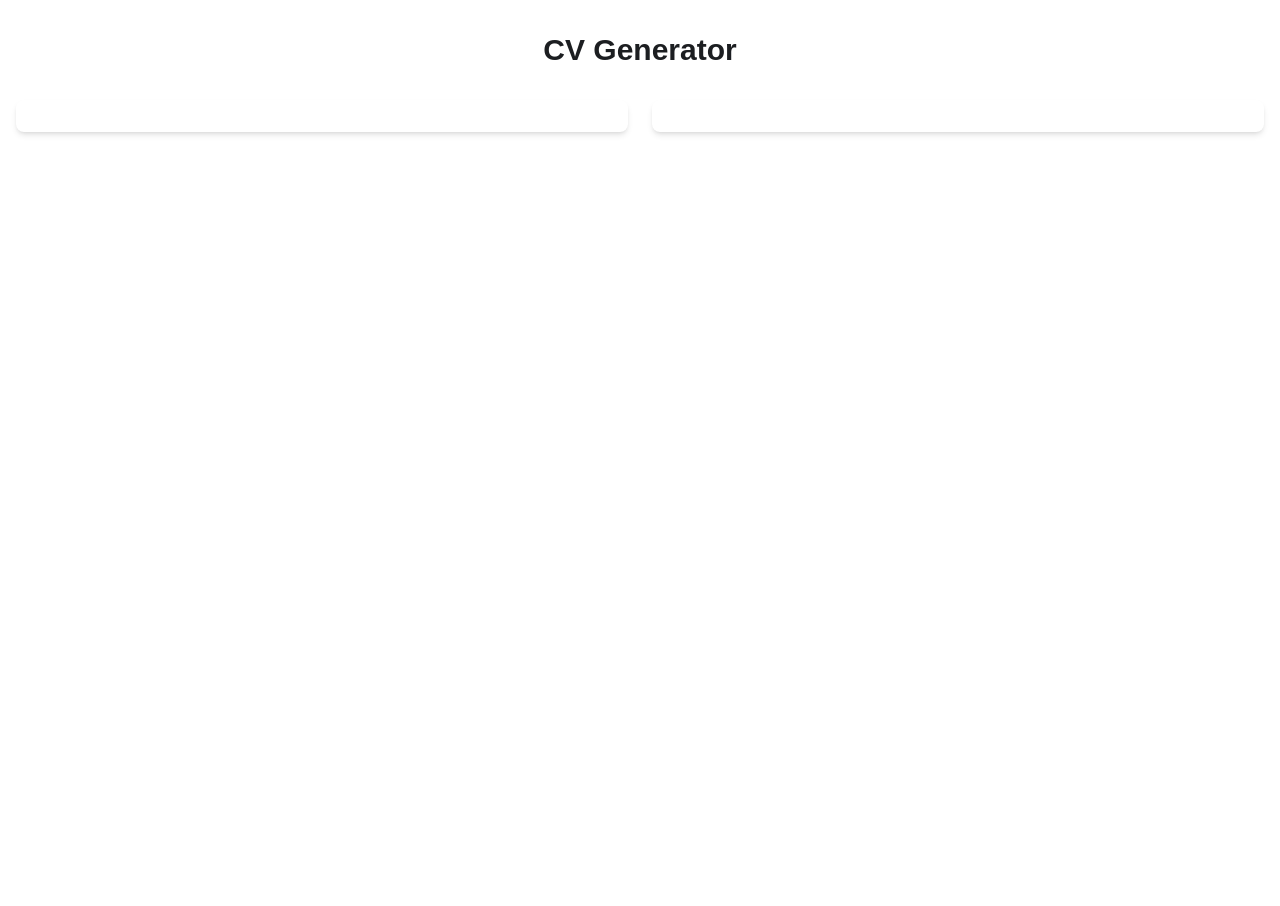
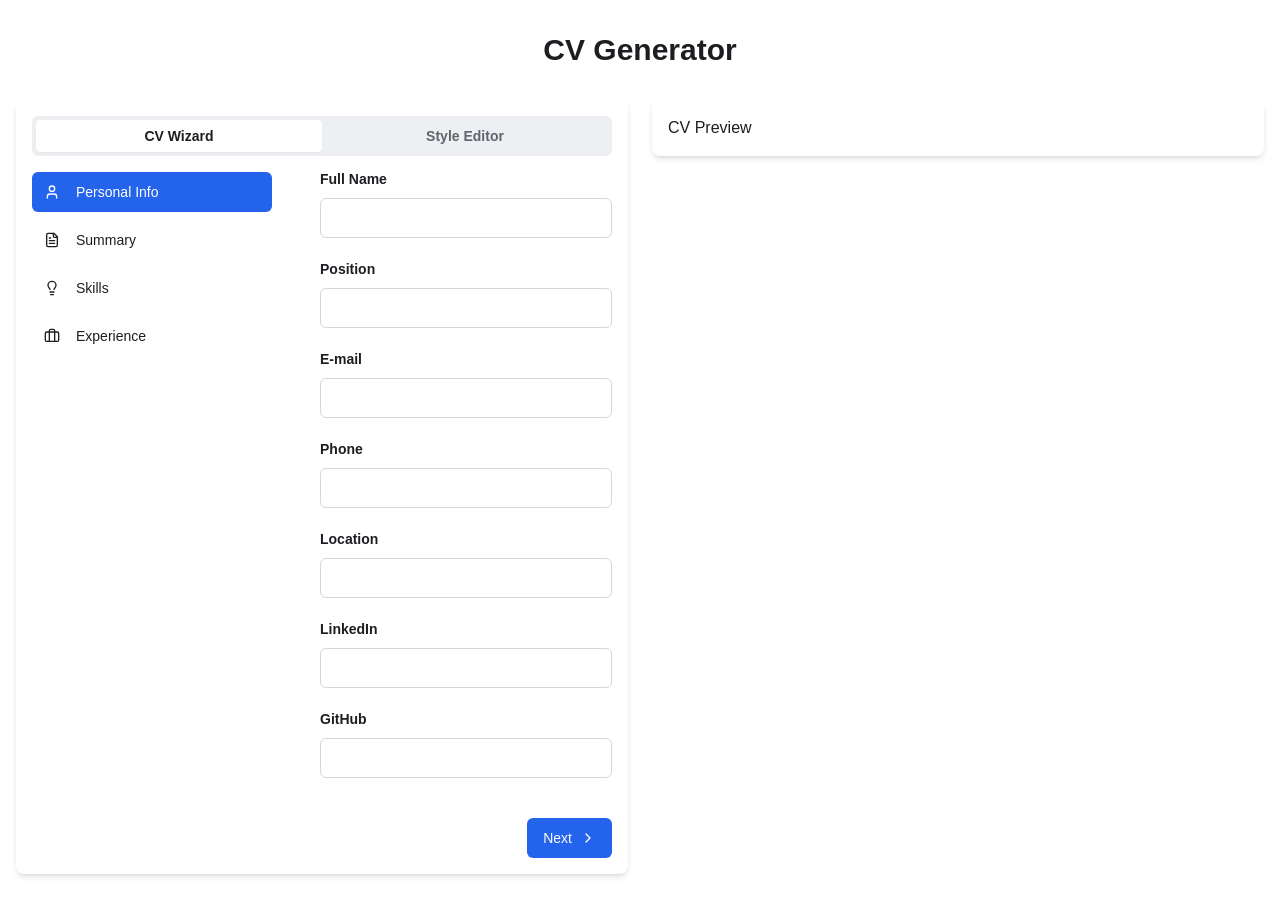
Before and after one commit to JiMare/CV-generator, a React app: page /wizard/personal in a window 1280 px wide. Before the commit the page ends 800 px from the top, so only its background shows below. Built offline with nearby package versions, Linux system fonts and the light colour scheme; the HTML template or start-up script is replaced by a standard one.

Commit message:
fix router

```diff
--- a/src/App.tsx
+++ b/src/App.tsx
@@ -1,36 +1,9 @@
-import { FormProvider, useForm } from 'react-hook-form';
-import { Layout } from './components/Layout';
-import { CvForm } from './modules/form/CvForm';
-import { CvPreview } from './modules/output/CvPreview';
+import { RouterProvider, createRouter } from '@tanstack/react-router';
+import { routeTree } from '@/routeTree.gen.ts';
 
 const App = () => {
-  const methods = useForm({
-    defaultValues: {
-      fullName: '',
-      position: '',
-      email: '',
-      phone: '',
-      location: '',
-      linkedin: '',
-      github: '',
-      summary: '',
-      skillsHeading: "Skills",
-      skills: [],
-      skillsHidden: false,
-      experienceHeading: "Experience",
-      experience: [],
-      experienceHidden: false,
-    },
-  });
-
-  return (
-    <FormProvider {...methods}>
-      <Layout>
-        <CvForm />
-        <CvPreview />
-      </Layout>
-    </FormProvider>
-  );
+  const router = createRouter({ routeTree });
+  return <RouterProvider router={router} />;
 };
 
 export default App;
--- a/src/modules/form/CvForm.tsx
+++ b/src/modules/form/CvForm.tsx
@@ -1,13 +1,17 @@
-import { RouterProvider, createRouter } from '@tanstack/react-router';
-import { routeTree } from '@/routeTree.gen.ts';
+import { Outlet } from '@tanstack/react-router';
 import { Card } from '@/components/ui/card';
+import { FormTabs } from './wizard/FormTabs';
+import { TanStackRouterDevtools } from '@tanstack/router-devtools';
 
 export const CvForm = () => {
-  const router = createRouter({ routeTree });
   return (
     <Card className="w-full lg:w-1/2 shadow-md border-0 p-4">
       <form>
-        <RouterProvider router={router} />
+        <div className="space-y-4">
+          <FormTabs />
+          <Outlet />
+          {import.meta.env.DEV && <TanStackRouterDevtools />}
+        </div>
       </form>
     </Card>
   );
--- /dev/null
+++ b/src/modules/form/FormContext.tsx
@@ -0,0 +1,30 @@
+import { FormProvider, useForm } from 'react-hook-form';
+import { CvForm } from './CvForm';
+
+export const FormContext = () => {
+  const methods = useForm({
+    mode: 'onChange',
+    defaultValues: {
+      fullName: '',
+      position: '',
+      email: '',
+      phone: '',
+      location: '',
+      linkedin: '',
+      github: '',
+      summary: '',
+      skillsHeading: 'Skills',
+      skills: [],
+      skillsHidden: false,
+      experienceHeading: 'Experience',
+      experience: [],
+      experienceHidden: false,
+    },
+  });
+
+  return (
+    <FormProvider {...methods}>
+      <CvForm />
+    </FormProvider>
+  );
+};
--- /dev/null
+++ b/src/modules/form/wizard/FormTabs.tsx
@@ -0,0 +1,21 @@
+import { Tabs, TabsList, TabsTrigger } from '@/components/ui/tabs';
+import { Link } from '@tanstack/react-router';
+
+export const FormTabs = () => {
+  return (
+    <Tabs defaultValue="wizard" className="w-full">
+      <TabsList className="w-full grid grid-cols-2">
+        <TabsTrigger value="wizard" asChild>
+          <Link to="/wizard/personal">
+            <strong>CV Wizard</strong>
+          </Link>
+        </TabsTrigger>
+        <TabsTrigger value="style" asChild>
+          <Link to="/style">
+            <strong>Style Editor</strong>
+          </Link>
+        </TabsTrigger>
+      </TabsList>
+    </Tabs>
+  );
+};
--- a/src/modules/output/CvPreview.tsx
+++ b/src/modules/output/CvPreview.tsx
@@ -1,12 +1,5 @@
 import { Card } from '@/components/ui/card';
-import { useWatch } from 'react-hook-form';
 
 export const CvPreview = () => {
-  const [fullName, summary] = useWatch({ name: ['fullName', 'summary'] });
-  return (
-    <Card className="w-full lg:w-1/2 shadow-md border-0 p-4">
-      <p>{fullName}</p>
-      <p>{summary}</p>
-    </Card>
-  );
+  return <Card className="w-full lg:w-1/2 shadow-md border-0 p-4">CV Preview</Card>;
 };
--- a/src/routes/__root.tsx
+++ b/src/routes/__root.tsx
@@ -1,26 +1,22 @@
-import { Tabs, TabsList, TabsTrigger } from '@/components/ui/tabs';
-import { createRootRoute, Link, Outlet } from '@tanstack/react-router';
+import { Layout } from '@/components/Layout';
+import { CvForm } from '@/modules/form/CvForm';
+import { FormContext } from '@/modules/form/FormContext';
+import { FormTabs } from '@/modules/form/wizard/FormTabs';
+import { CvPreview } from '@/modules/output/CvPreview';
+import { createRootRoute, Outlet } from '@tanstack/react-router';
 import { TanStackRouterDevtools } from '@tanstack/router-devtools';
 
 export const Route = createRootRoute({
   component: () => (
-    <div className="space-y-4">
-      <Tabs defaultValue="wizard" className="w-full">
-        <TabsList className="w-full grid grid-cols-2">
-          <TabsTrigger value="wizard" asChild>
-            <Link to="/wizard/personal">
-              <strong>CV Wizard</strong>
-            </Link>
-          </TabsTrigger>
-          <TabsTrigger value="style" asChild>
-            <Link to="/style">
-              <strong>Style Editor</strong>
-            </Link>
-          </TabsTrigger>
-        </TabsList>
-      </Tabs>
-      <Outlet />
-      {import.meta.env.DEV && <TanStackRouterDevtools />}
-    </div>
+    <Layout>
+      <FormContext />
+      <CvPreview />
+    </Layout>
+
+    // <div className="space-y-4">
+    //   <FormTabs />
+    //   <Outlet />
+    //   {import.meta.env.DEV && <TanStackRouterDevtools />}
+    // </div>
   ),
 });
```
